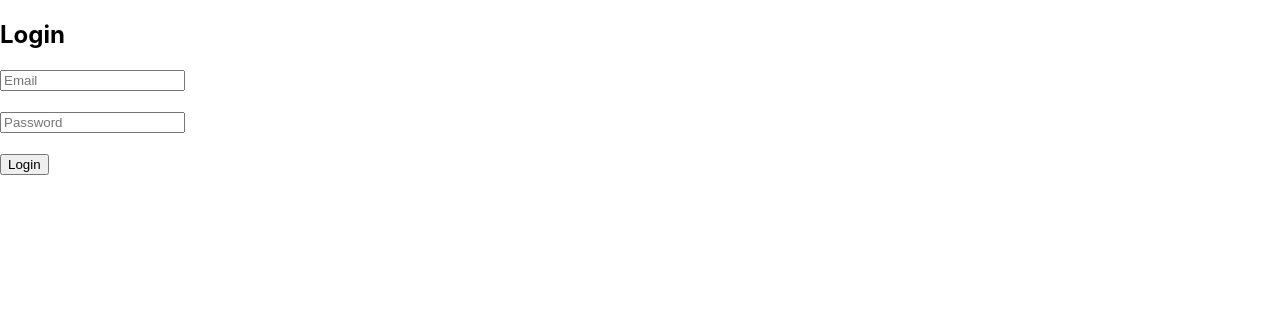
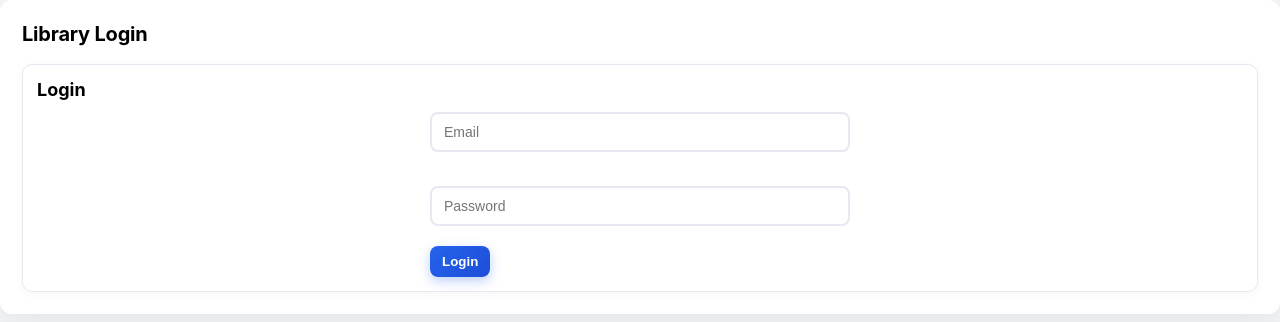
Before and after one commit to alrayanamer/CS557-Group1, a React (Create React App) app in the folder frontend/: page / in a window 1280 px wide. Shown: the top 322 px of the page. Built offline with nearby package versions, Linux system fonts and the light colour scheme.

Commit message:
majority of css completed

```diff
--- a/frontend/src/App.css
+++ b/frontend/src/App.css
@@ -1,38 +1,205 @@
-.App {
-  text-align: center;
+/* Professional global stylesheet */
+
+/* Reset */
+* { box-sizing: border-box; margin: 0; padding: 0; }
+html, body, #root { height: 100%; }
+body {
+	font-family: Inter, system-ui, -apple-system, "Segoe UI", Roboto, "Helvetica Neue", Arial;
+	background: #f3f4f6;
+	color: #14213d;
+	-webkit-font-smoothing: antialiased;
+	-moz-osx-font-smoothing: grayscale;
 }
 
-.App-logo {
-  height: 40vmin;
-  pointer-events: none;
+/* Layout */
+.app-shell {
+	max-width: 1100px;
+	margin: 28px auto;
+	padding: 28px;
 }
 
-@media (prefers-reduced-motion: no-preference) {
-  .App-logo {
-    animation: App-logo-spin infinite 20s linear;
-  }
+.app-header {
+	display: flex;
+	align-items: center;
+	justify-content: space-between;
+	margin-bottom: 18px;
+}
+.brand {
+	display: flex;
+	gap: 12px;
+	align-items: center;
+}
+.brand h1 {
+	font-size: 20px;
+	letter-spacing: -0.2px;
+	color: #000;
+}
+.brand .tag {
+	font-size: 12px;
+	color: #64748b;
 }
 
-.App-header {
-  background-color: #282c34;
-  min-height: 100vh;
+.app-container {
+	background: #ffffff;
+	border-radius: 12px;
+	box-shadow: 0 12px 30px rgba(20,33,61,0.06);
+	padding: 22px;
+}
+
+/* Grid */
+.dashboard-grid { display: grid; grid-template-columns: 1fr 360px; gap: 24px; }
+@media (max-width: 880px) { .dashboard-grid { grid-template-columns: 1fr; } }
+
+.dashboard-grid > div:first-child > .card { margin-bottom: 20px; }
+
+/* Typography */
+h1 { font-size: 22px; }
+h2 { font-size: 18px; color: #0f1724; margin-bottom: 10px; }
+
+/* Forms */
+form {
+  margin-bottom: 12px;
+}
+
+.auth-form, .book-form {
+  max-width: 420px;
+  margin: 0 auto;
+}
+
+.book-form-section {
+  max-width: 100%;
+  margin: 0;
+  margin-top: 20px;
+  margin-bottom: 20px;
+}
+
+input, select, textarea {
+  width: 100%;
+  padding: 10px 12px;
+  border: 2px solid #e6e9f2;
+  border-radius: 8px;
+  font-size: 14px;
+  margin-bottom: 14px;
+  transition: all 0.2s ease;
+}
+input:focus, select:focus, textarea:focus {
+  outline: none;
+  border-color: #2563eb;
+  background: #f9fafb;
+  box-shadow: 0 0 0 3px rgba(37, 99, 235, 0.1);
+}
+
+input:last-of-type, textarea:last-of-type, select:last-of-type {
+  margin-bottom: 0;
+}
+
+/* Buttons */
+button {
+	padding: 8px 12px; border-radius: 8px; border: none; cursor: pointer; font-weight: 600; transition: all 0.2s ease;
+}
+.btn-primary { background: linear-gradient(135deg, #2563eb 0%, #1d4ed8 100%); color: #fff; box-shadow: 0 4px 12px rgba(37, 99, 235, 0.3); }
+.btn-primary:hover { transform: translateY(-2px); box-shadow: 0 6px 16px rgba(37, 99, 235, 0.4); }
+.btn-ghost { background: transparent; color: #2563eb; border: 1px solid #e6e9f2; }
+.btn-ghost:hover { background: #f0f4ff; }
+.btn-secondary { background: linear-gradient(135deg, #06b6d4 0%, #0891b2 100%); color: #fff; box-shadow: 0 4px 12px rgba(6, 182, 212, 0.3); }
+.btn-secondary:hover { transform: translateY(-2px); box-shadow: 0 6px 16px rgba(6, 182, 212, 0.4); }
+.btn-danger { background: linear-gradient(135deg, #ef4444 0%, #dc2626 100%); color: #fff; box-shadow: 0 4px 12px rgba(239, 68, 68, 0.3); }
+.btn-danger:hover { transform: translateY(-2px); box-shadow: 0 6px 16px rgba(239, 68, 68, 0.4); }
+
+.muted { color: #64748b; }
+
+/* Cards & lists */
+.card { background: #fff; border-radius: 10px; padding: 14px; border: 1px solid #eef2ff; }
+
+/* Modal overlay */
+.modal-overlay {
+  position: fixed;
+  top: 0;
+  left: 0;
+  right: 0;
+  bottom: 0;
+  background: rgba(0, 0, 0, 0.4);
   display: flex;
-  flex-direction: column;
   align-items: center;
   justify-content: center;
-  font-size: calc(10px + 2vmin);
-  color: white;
+  z-index: 1000;
 }
 
-.App-link {
-  color: #61dafb;
+.modal-content {
+  background: #fff;
+  border-radius: 12px;
+  padding: 24px;
+  max-width: 480px;
+  width: 90%;
+  box-shadow: 0 20px 50px rgba(20, 33, 61, 0.15);
 }
 
-@keyframes App-logo-spin {
-  from {
-    transform: rotate(0deg);
-  }
-  to {
-    transform: rotate(360deg);
-  }
+.modal-header {
+  display: flex;
+  justify-content: space-between;
+  align-items: center;
+  margin-bottom: 16px;
 }
+
+.modal-header h2 {
+  margin: 0;
+}
+
+.modal-close {
+  background: none;
+  border: none;
+  font-size: 24px;
+  cursor: pointer;
+  color: #64748b;
+}
+
+/* Cards */
+.card {
+  background: #fff;
+  border-radius: 10px;
+  padding: 14px;
+  border: 1px solid #e6e9f2;
+  transition: all 0.3s ease;
+  box-shadow: 0 2px 8px rgba(20, 33, 61, 0.04);
+}
+.card:hover {
+  box-shadow: 0 6px 16px rgba(20, 33, 61, 0.08);
+  border-color: #d1d5db;
+}
+
+.card h2 {
+  color: #000;
+  margin-bottom: 12px;
+}
+
+.card h3 {
+  color: #1e293b;
+  margin-bottom: 8px;
+}
+.list { list-style: none; }
+.list-item {
+  padding: 12px;
+  border-bottom: 1px solid #f1f5f9;
+  border-left: 3px solid #e6e9f2;
+  transition: all 0.2s ease;
+}
+.list-item:hover {
+  background: #f9fafb;
+  border-left-color: #2563eb;
+}
+.list-item:last-child { border-bottom: none; }
+
+.meta { color: #64748b; font-size: 13px; }
+
+.book-list .list-item, .loan-history .list-item { display: flex; justify-content: space-between; align-items: center; gap: 14px; }
+.book-info { flex: 1; }
+.book-actions { display: flex; gap: 8px; }
+
+.form-row { display: flex; gap: 10px; }
+.form-row .col { flex: 1; }
+
+/* Small screens */
+@media (max-width: 640px) {
+	.app-shell { padding: 16px; }
+	.book-actions { flex-wrap: wrap; }
+}
--- a/frontend/src/App.js
+++ b/frontend/src/App.js
@@ -4,6 +4,7 @@ import Login from './components/Login';
 import Register from './components/Register';
 import AdminDashboard from './components/AdminDashboard';
 import UserDashboard from './components/UserDashboard';
+import './App.css'
 
 function App() {
   return (
--- a/frontend/src/components/AdminDashboard.js
+++ b/frontend/src/components/AdminDashboard.js
@@ -18,11 +18,21 @@ function AdminDashboard() {
         };
     useEffect(() => {fetchBooks(); }, []);
     return (
-        <div>
-            <h1>Admin Dashboard</h1>
-            <BookForm onBookAdded={fetchBooks} />
-            <BookList books={books} onUpdate={fetchBooks} allowDelete={true} />
-            <LoanHistory />
+        <div className="app-container">
+            <div className="app-header">
+                <div className="brand"><h1>Admin Dashboard</h1><div className="tag muted">Administrator</div></div>
+            </div>
+            <div className="dashboard-grid">
+                <div>
+                    <BookForm onBookAdded={fetchBooks} />
+                    <BookList books={books} onUpdate={fetchBooks} allowDelete={true} />
+                </div>
+                <div>
+                    <div className="card">
+                        <LoanHistory />
+                    </div>
+                </div>
+            </div>
         </div>
     )
 }
--- a/frontend/src/components/BookForm.js
+++ b/frontend/src/components/BookForm.js
@@ -29,14 +29,16 @@ function BookForm({ onBookAdded }) {
         }
     };
         return (
-        <div>
+                <div className="card book-form-section">
                      <h2>Add New Book</h2>
                         <form onSubmit={handleAdd}>
-              <input placeholder="Title" value={title} onChange={e => setTitle(e.target.value)} required /><br /><br />
-              <input placeholder="Author ID" value={authorId} onChange={e => setAuthorId(e.target.value)} required /><br /><br />
-              <input placeholder="Genre" value={genre} onChange={e => setGenre(e.target.value)} /><br /><br />
-              <input placeholder="Publication Year" value={publicationYear} onChange={e => setPublicationYear(e.target.value)} /><br /><br />
-              <button type="submit">Add Book</button>
+                            <input placeholder="Title" value={title} onChange={e => setTitle(e.target.value)} required />
+                            <input placeholder="Author ID" value={authorId} onChange={e => setAuthorId(e.target.value)} required />
+                            <input placeholder="Genre" value={genre} onChange={e => setGenre(e.target.value)} />
+                            <input placeholder="Publication Year" value={publicationYear} onChange={e => setPublicationYear(e.target.value)} />
+                            <div style={{marginTop:10}}>
+                                <button className="btn-primary" type="submit">Add Book</button>
+                            </div>
                         </form>
                 </div>
         );
--- a/frontend/src/components/Login.js
+++ b/frontend/src/components/Login.js
@@ -21,9 +21,11 @@ function Login() {
         }
     };
     return (
-        <div>
-            <h2>Login</h2>
-            <form onSubmit={handleLogin}>
+        <div className="app-container">
+            <div className="app-header"><div className="brand"><h1>Library Login</h1></div></div>
+            <div className="card">
+            <h2 className="muted">Login</h2>
+            <form onSubmit={handleLogin} className="auth-form">
               <input
                 type="email"
                 placeholder="Email"
@@ -40,8 +42,9 @@ function Login() {
                 required
               />
               <br /><br />
-              <button type="submit">Login</button>
+              <button className="btn-primary" type="submit">Login</button>
             </form>
+            </div>
         </div>
     );
 }
--- a/frontend/src/components/Register.js
+++ b/frontend/src/components/Register.js
@@ -18,11 +18,12 @@ function Register() {
         }
     };
     return (
-        <div>
-            <h2>Register</h2>
-            <form onSubmit={handleRegister}>
-              <input placeholder="First Name" value={firstName} onChange={e => setFirstName(e.target.value)} required /><br /><br />
-              <input placeholder="Last Name" value={lastName} onChange={e => setLastName(e.target.value)} required /><br /><br />
+        <div className="app-container">
+            <div className="app-header"><div className="brand"><h1>Create an Account</h1></div></div>
+            <div className="card">
+            <form onSubmit={handleRegister} className="auth-form">
+              <input placeholder="First Name" value={firstName} onChange={e => setFirstName(e.target.value)} required />
+              <input placeholder="Last Name" value={lastName} onChange={e => setLastName(e.target.value)} required />
               <input
                 type="email"
                 placeholder="Email"
@@ -30,7 +31,6 @@ function Register() {
                 onChange={(e) => setEmail(e.target.value)}
                 required
               />
-              <br /><br />
               <input
                 type="password"
                 placeholder="Password"
@@ -38,9 +38,11 @@ function Register() {
                 onChange={(e) => setPassword(e.target.value)}
                 required
               />
-              <br /><br />
-              <button type="submit">Register</button>
+              <div style={{marginTop:10}}>
+                <button className="btn-primary" type="submit">Register</button>
+              </div>
             </form>
+            </div>
         </div>
     );
 }
--- a/frontend/src/components/UserDashboard.js
+++ b/frontend/src/components/UserDashboard.js
@@ -31,11 +31,18 @@ function UserDashboard() {
     }, []);
 
     return (
-        <div>
-            <h1>User Dashboard</h1>
-            <BookList books={books} onUpdate={fetchBooks} />
-
-            <LoanHistory userId={userId} />
+        <div className="app-container">
+            <div className="app-header"><div className="brand"><h1>User Dashboard</h1></div></div>
+            <div className="dashboard-grid">
+                <div>
+                    <BookList books={books} onUpdate={fetchBooks} />
+                </div>
+                <div>
+                    <div className="card">
+                        <LoanHistory userId={userId} />
+                    </div>
+                </div>
+            </div>
         </div>
     )
 }
```
Also changed, not shown: frontend/src/components/BookList.js (+25 -18 lines), frontend/src/components/LoanHistory.js (+31 -31 lines). Lines whose indentation alone changed are shown as unchanged.
